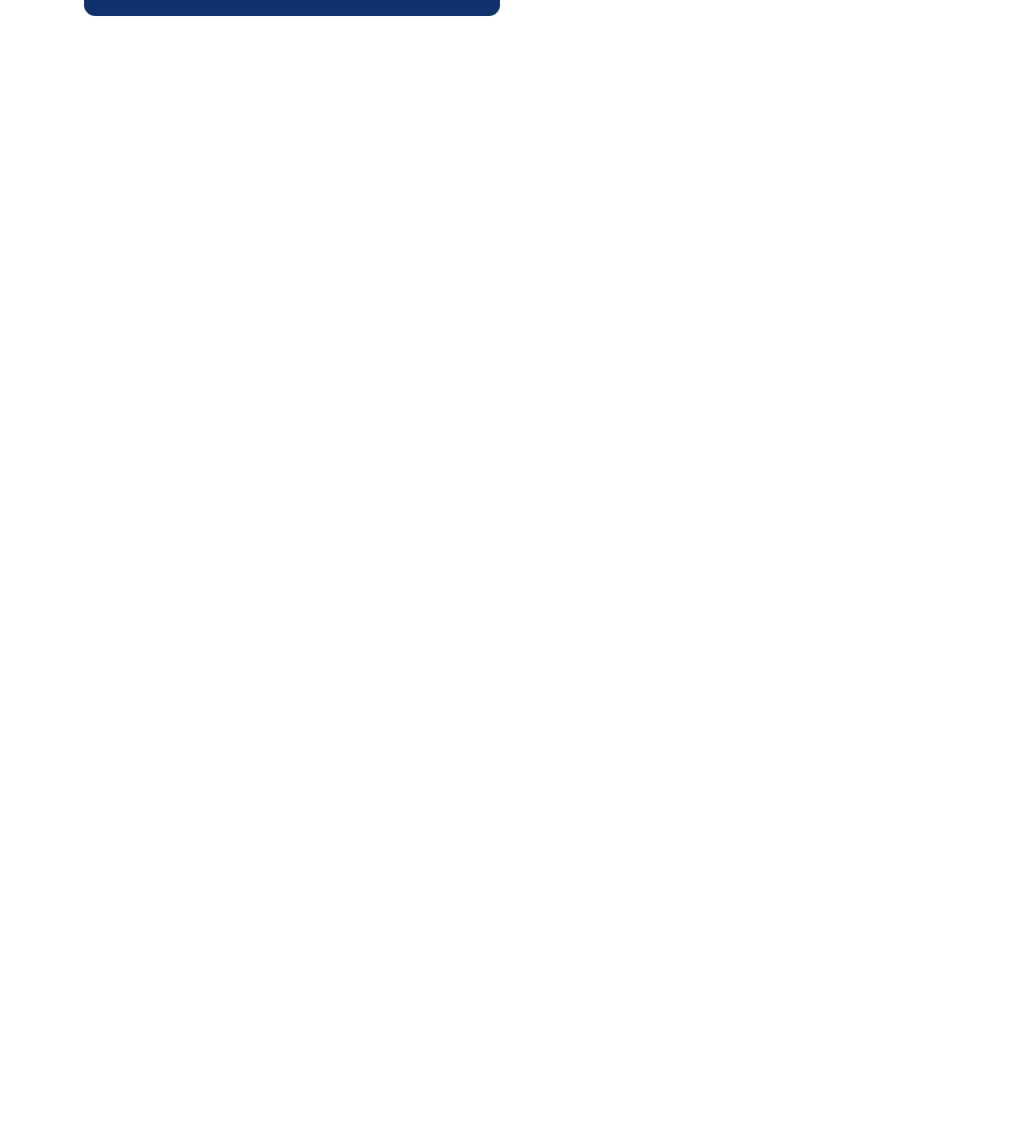
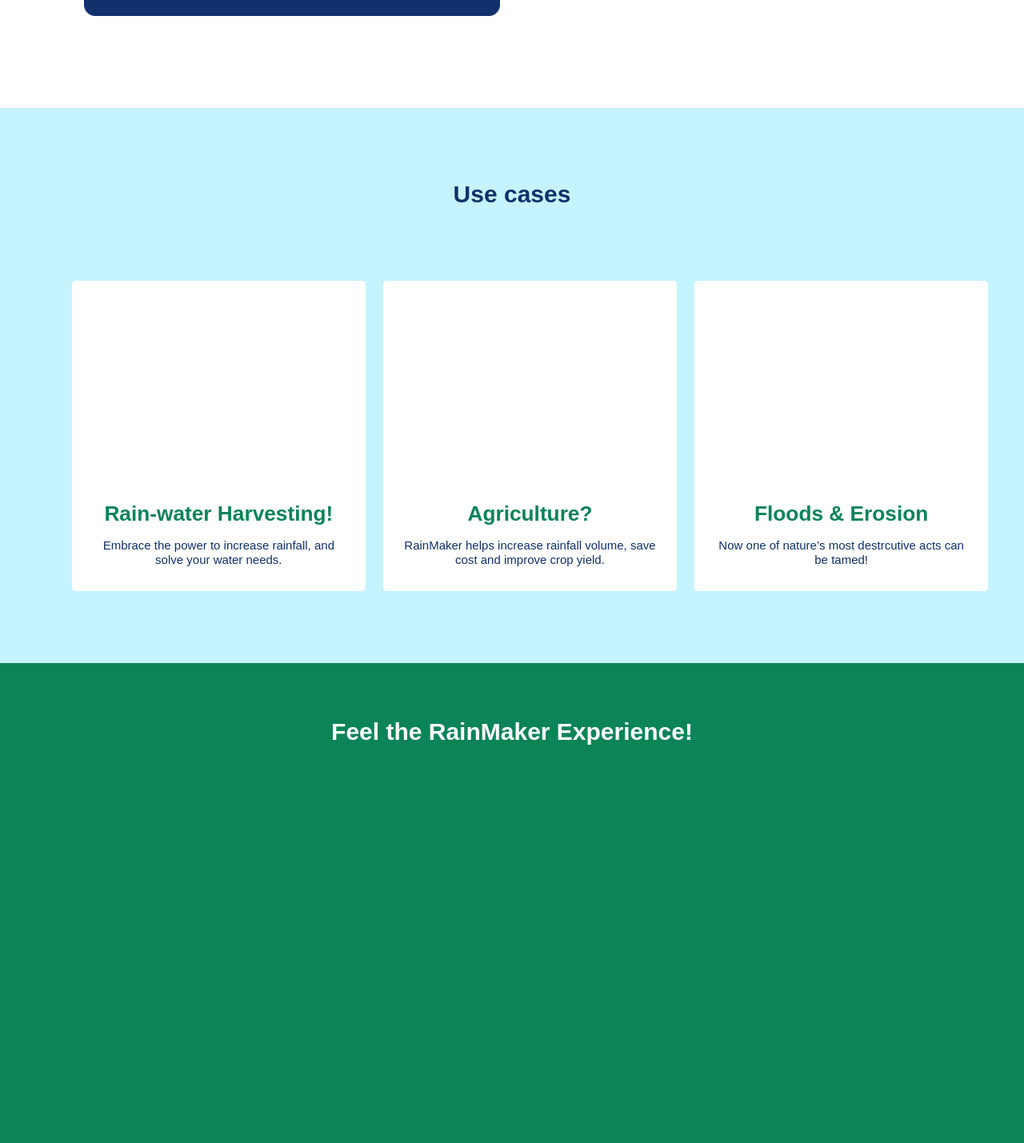
Before and after one commit to bony237/rainMaker-HNGi7, a Flask app: template templates/index.html in a window 1280 px wide. Shown: the part 1342-2771 px from the top of the page at 80% size. Before the commit the page ends 1362 px from the top, so only its background shows below. Run offline with Flask 2, Linux system fonts and the light colour scheme; the template is opened without the code that fills it, so the values that code supplies are empty; parts of the project's set-up code (start-up, migrations or seed data) failed here and were passed over; some libraries are stand-ins or nearby versions; some web fonts are replaced.

Commit message:
Section3 Respnsive, Section4 In progress

```diff
--- a/static/custom_css.css
+++ b/static/custom_css.css
@@ -89,6 +89,12 @@ form input:last-child {
 }
 /*end Section 6*/
 
+/*Section 4*/
+#section_4 {
+    font-family: 'Gilroy-Bold', sans-serif;
+}
+/*end Section 4*/
+
 /*debug border*/
 .border-debug1 {
     border: red 2px dashed;
--- a/templates/index.html
+++ b/templates/index.html
@@ -128,7 +128,7 @@
           </div>
         </div>
 
-        <div class="custom-color-blue h4 d-block d-md-none ml-4">
+        <div class="custom-color-blue h4 d-block d-md-none ml-4 mb-5">
           <div class="">
             Such directional
             wind change can influence cloud movement and reduce/stop rainfall while our condensation technology is
@@ -141,22 +141,22 @@
 
 
     <!--Section 3-->
-    <div hidden class="custom-bg-blue-sky p-5 text-center">
+    <div class="custom-bg-blue-sky p-5 text-center">
       <h2 class="custom-color-blue font-weight-bold text-center my-5">Use cases</h2>
-      <div class="d-flex flex-row mx-5 border">
-        <div class="col-4 bg-white rounded">
+      <div class="d-flex flex-column align-items-center flex-md-row mx-5">
+        <div class="col-9 col-md-4 bg-white rounded-lg">
           <div class="col-12"><div class="white-place w-100"></div></div>
           <h3 class="font-weight-bold custom-color-green">Rain-water Harvesting!</h3>
           <p class="h6 pb-4 px-2 pt-2 custom-color-blue">Embrace the power to increase rainfall, and solve your water needs.</p>
         </div>
 
-        <div class="col-4 bg-white mx-4 rounded">
+        <div class="col-9 col-md-4 my-5 bg-white mx-md-4 rounded-lg">
           <div class="col-12"><div class="white-place w-100"></div></div>
           <h3 class="font-weight-bold custom-color-green">Agriculture?</h3>
           <p class="h6 pb-4 px-2 pt-2 custom-color-blue">RainMaker helps increase rainfall volume, save cost and improve crop yield.</p>
         </div>
 
-        <div class="col-4 bg-white rounded">
+        <div class="col-9 col-md-4 bg-white rounded-lg">
           <div class="col-12"><div class="white-place w-100"></div></div>
           <h3 class="font-weight-bold custom-color-green">Floods & Erosion</h3>
           <p class="h6 pb-4 px-2 pt-2 custom-color-blue">Now one of nature’s most destrcutive acts can be tamed!</p>
@@ -168,9 +168,9 @@
 
 
     <!--Section 4-->
-    <div hidden class="custom-bg-green" style="min-height: 600px;">
+    <div id="section_4" class="custom-bg-green" style="min-height: 600px;">
       <div class="mx-5 p-5">
-        <h2 class="text-white text-center my-4">Feel the RainMaker Experience!</h2>
+        <h2 class="text-white text-center my-4 font-weight-bolder">Feel the RainMaker Experience!</h2>
         <div></div>
       </div>
     </div>
```
